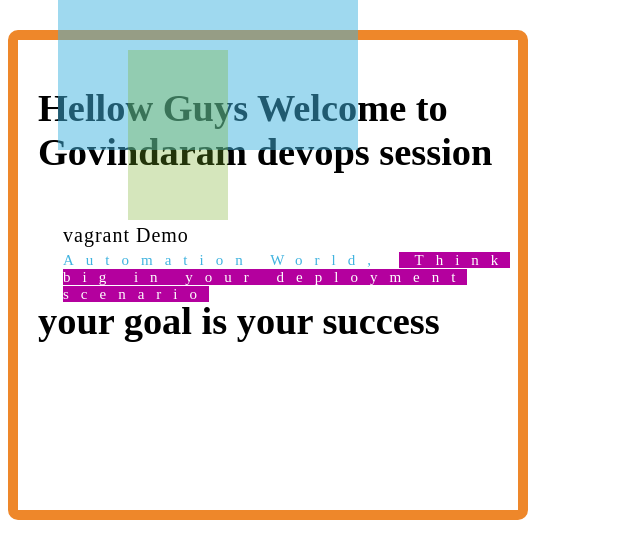
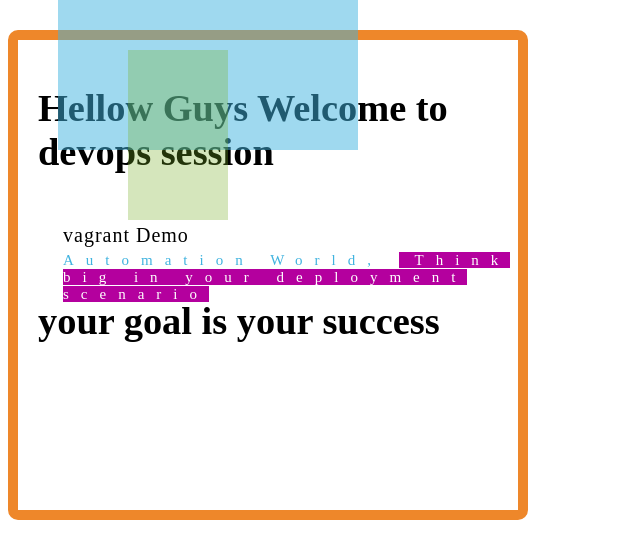
Before and after one commit to 2mailram/vagrant-demo, a plain HTML site: page vagrant-demo1/environment/index.html in a window 1280 px wide. Shown: the whole page, without its empty margins (0-640 px from the left). Drawn offline with Linux system fonts and the light colour scheme.

Commit message:
update vagrant simple steps

```diff
--- a/vagrant-demo1/environment/index.html
+++ b/vagrant-demo1/environment/index.html
@@ -6,7 +6,7 @@
   <div style="opacity:0.5;position:absolute;left:50px;top:-30px;width:300px;height:150px;background-color:#40B3DF"></div>
   <div style="opacity:0.3;position:absolute;left:120px;top:20px;width:100px;height:170px;background-color:#73AD21"></div>
   <div style="margin-top:30px;width:460px;height:430px;padding:20px;border-radius:10px;border:10px solid #EE872A;font-size:120%;">
-    <h1>Hellow Guys Welcome to Govindaram devops session</h1>
+    <h1>Hellow Guys Welcome to devops session</h1>
     <div style="letter-spacing:1px;font-size:20px;position:relative;left:25px;top:25px;">vagrant Demo</div>
     <div style="color:#40B3DF;letter-spacing:12px;font-size:15px;position:relative;left:25px;top:30px;">Automation World,
     <span style="background-color:#B4009E;color:#ffffff;"> Think big in your deployment scenario</span></div>
```
Also changed, not shown: 2 other files.
